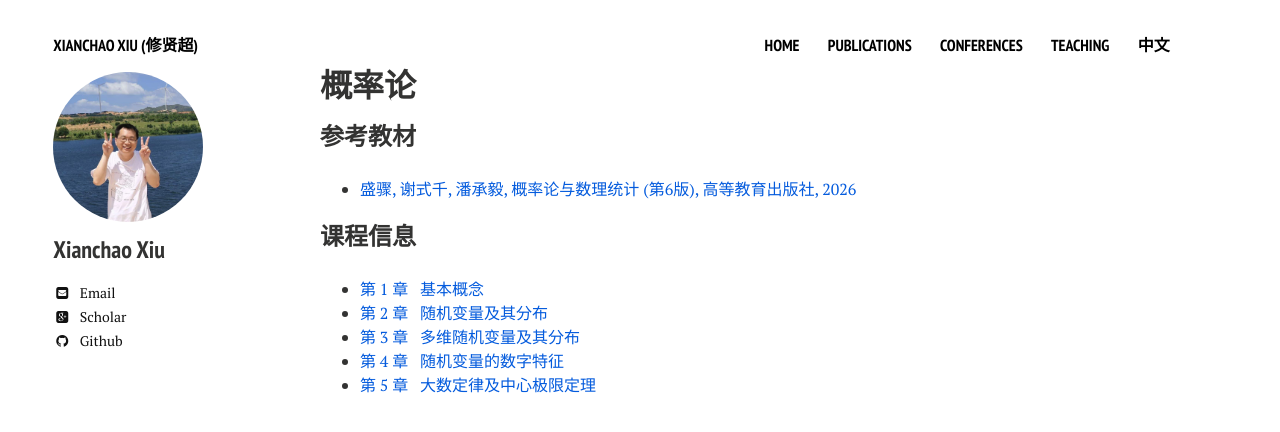
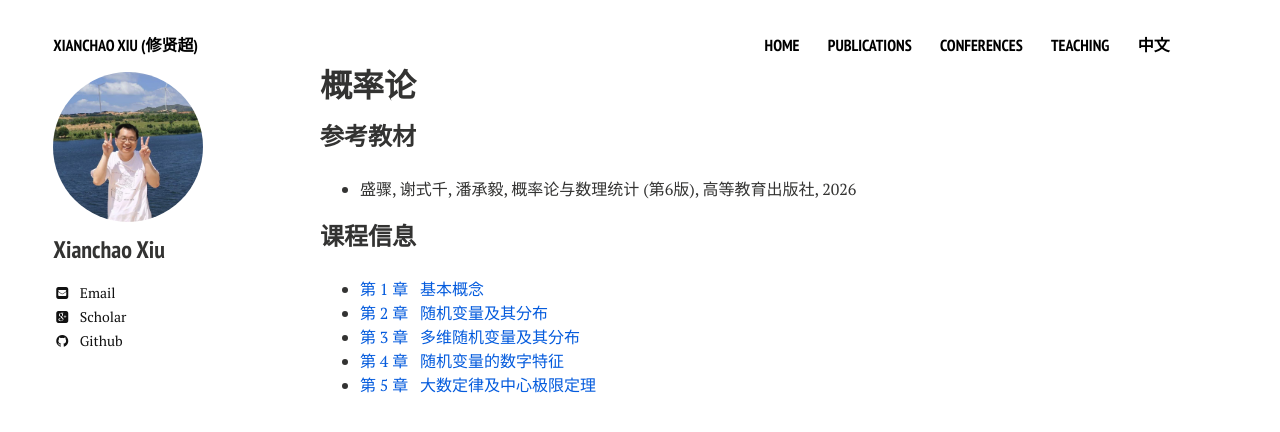
Before and after one commit to xianchaoxiu/xianchaoxiu.github.io, a Jekyll site: the page built from teaching/PRO/2027/index.md, in a window 1280 px wide. Shown: the top 432 px of the page. Built offline with Jekyll 4.4.1, drawn with Linux system fonts in a browser that asks for light colours; nearby versions of some CDN libraries.

Commit message:
Update index.md

```diff
--- a/teaching/PRO/2027/index.md
+++ b/teaching/PRO/2027/index.md
@@ -6,7 +6,7 @@ share: false
 ---
 
 ### 参考教材
-* <a href="https://item.jd.com/10212569671556.html" class="textlink" target="_blank"> 盛骤, 谢式千, 潘承毅, 概率论与数理统计 (第6版), 高等教育出版社, 2026 </a><br>
+* 盛骤, 谢式千, 潘承毅, 概率论与数理统计 (第6版), 高等教育出版社, 2026 <br>
 
 ### 课程信息
 * <a href="../2027/基本概念.pdf" class="textlink" target="_blank">  第 1 章 &nbsp;  基本概念<br>
```
